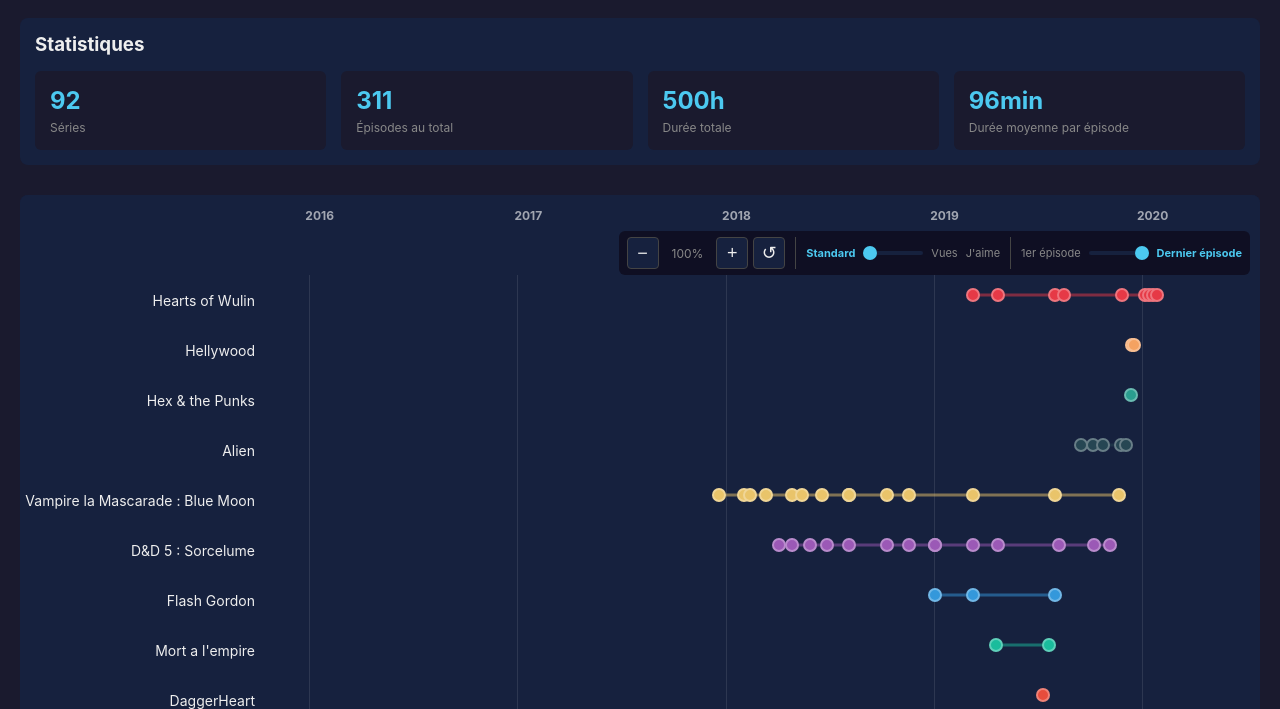
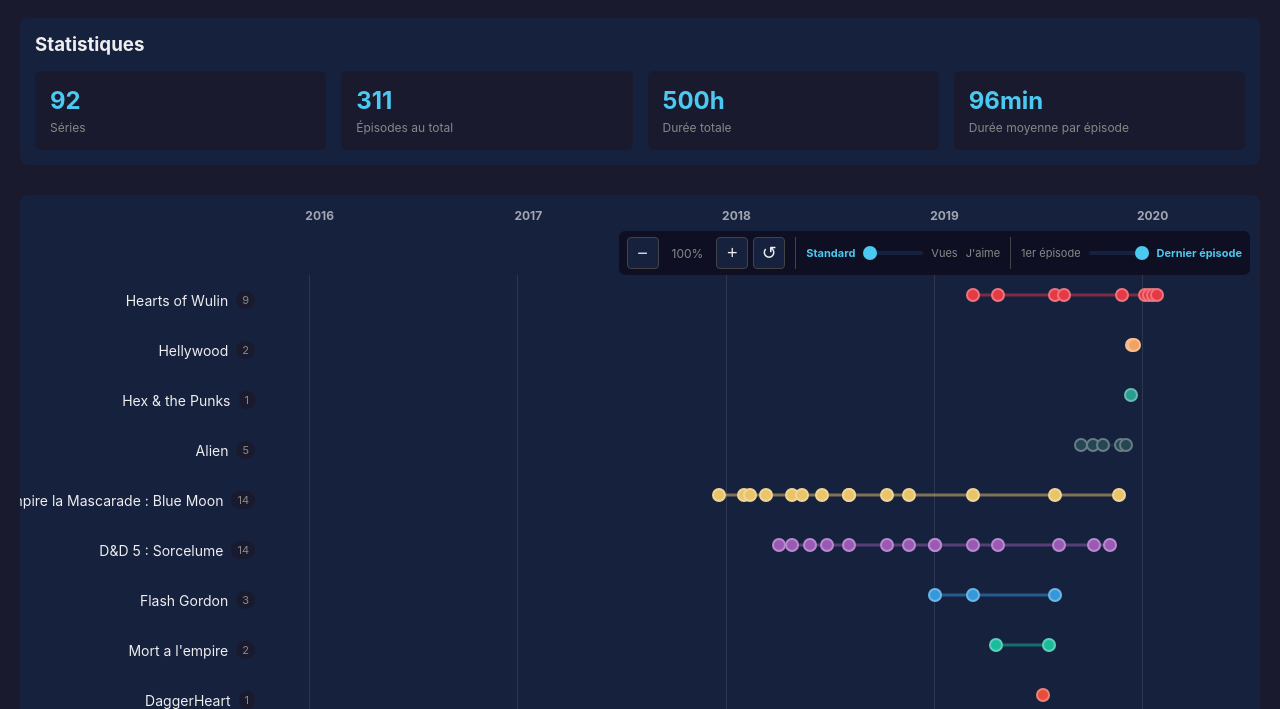
Before and after one commit to Alounv/2d6-cool, a website: page src/web/timeline.html in a window 1280 px wide. Shown: the part 91-800 px from the top of the page. Drawn offline with Linux system fonts and the light colour scheme; files whose address does not match are found by name.

Commit message:
Add count on serie label

```diff
--- a/src/web/css/styles.css
+++ b/src/web/css/styles.css
@@ -356,6 +356,14 @@ h1 {
     display: flex;
     align-items: center;
     justify-content: flex-end;
+    gap: 8px;
+}
+.series-count {
+    font-size: 11px;
+    color: var(--text-muted);
+    background: var(--bg-body);
+    padding: 2px 6px;
+    border-radius: 10px;
 }
 .series-timeline {
     flex: 1;
@@ -437,7 +445,8 @@ h1 {
         padding-right: 8px;
     }
     .row-count,
-    .player-count {
+    .player-count,
+    .series-count {
         display: none;
     }
     .size-option[data-value="standard"] {
--- a/src/web/timeline.html
+++ b/src/web/timeline.html
@@ -137,7 +137,7 @@
                                     return createEpisodeEl(ep, pos, color);
                                 })
                                 .join("");
-                            return `<div class="series-row"><div class="series-label" title="${s.name}">${s.name}</div><div class="series-timeline"><div class="series-line" style="left:${firstPos}%;width:${lastPos - firstPos}%;background:${color}"></div>${circles}</div></div>`;
+                            return `<div class="series-row"><div class="series-label" title="${s.name}"><span>${s.name}</span><span class="series-count">${eps.length}</span></div><div class="series-timeline"><div class="series-line" style="left:${firstPos}%;width:${lastPos - firstPos}%;background:${color}"></div>${circles}</div></div>`;
                         })
                         .join("");
 
```
